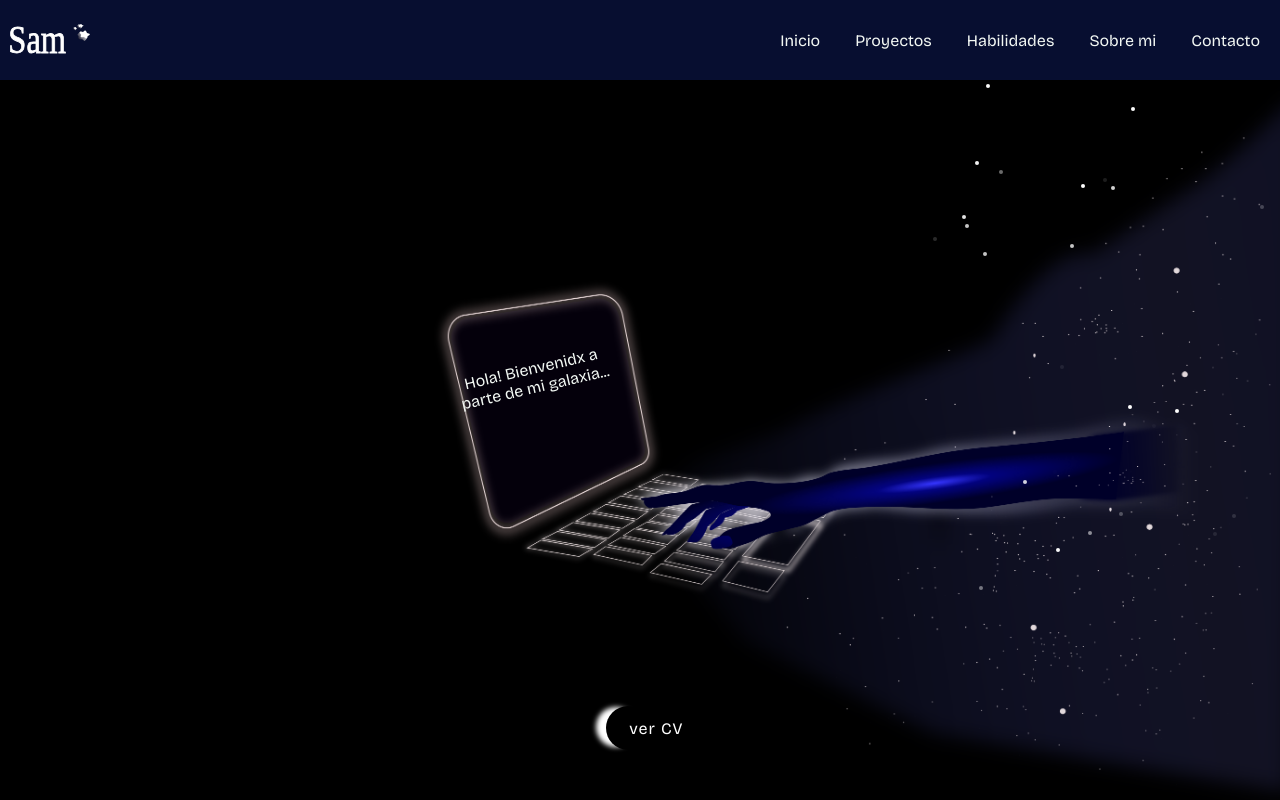
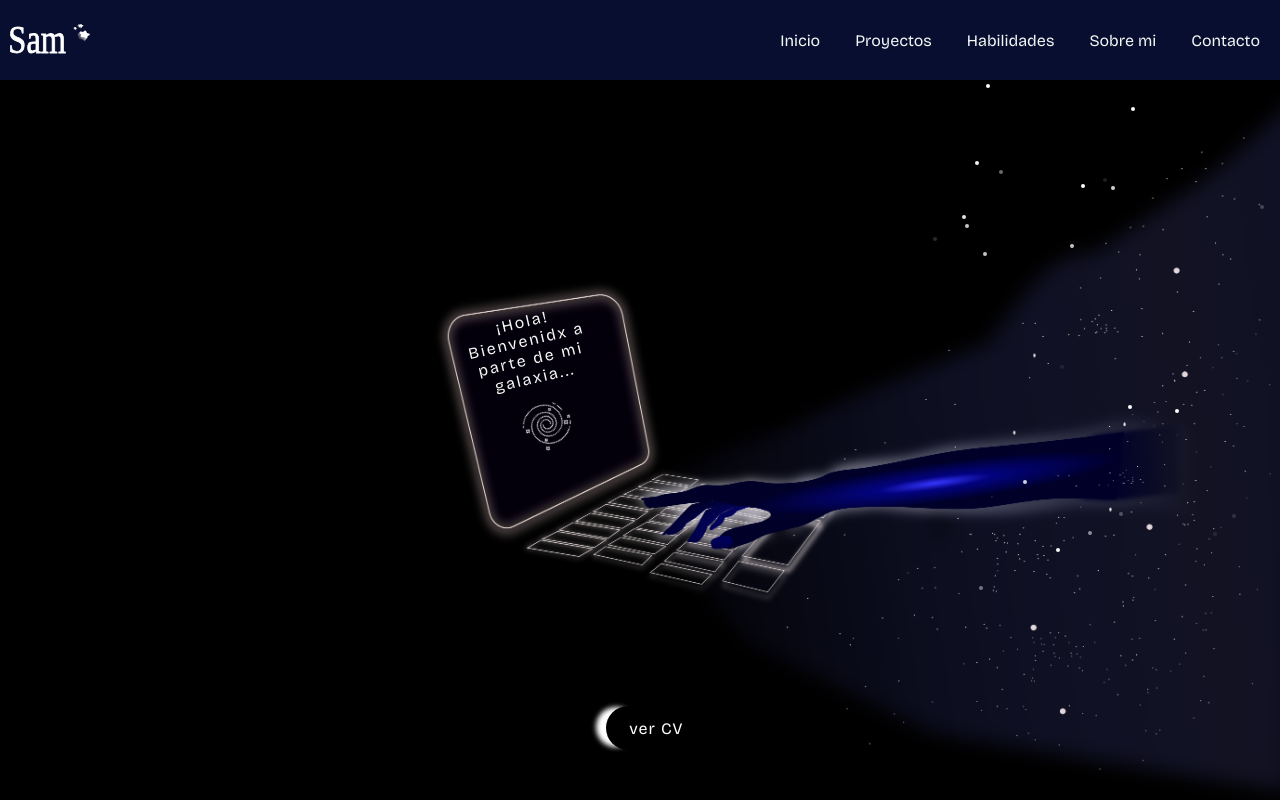
Before and after one commit to SamantaDriuzzi/PortafolioConReact, a React (Create React App) app in the folder portafolio/: page / in a window 1280 px wide. Built offline with nearby package versions, Linux system fonts and the light colour scheme.

Commit message:
agrego un SVG 'galaxia' en el inicio de la app

```diff
--- a/portafolio/src/componentes/inicio/inicio.js
+++ b/portafolio/src/componentes/inicio/inicio.js
@@ -2,12 +2,14 @@ import "../../scss/componentes/inicio/inicio.scss";
 import AnimacionEstrellas from "./animacionEstrellas";
 import BotonLink from "../../bibliotecaUI/botonLink.js";
 import MaquinaEscribir from "../../bibliotecaUI/maquinaEscribir";
+import galaxia from "../../imagenes/Iconos/Galaxia.svg";
 
 const Inicio = () => {
   return (
     <section className="seccionHome">
       <div className="contenedor-maquina-escribir">
-        <MaquinaEscribir texto="Hola! Bienvenidx a parte de mi galaxia..." />
+        <MaquinaEscribir texto="¡Hola! Bienvenidx a parte de mi galaxia..." />
+        <img src={galaxia} alt="SVG Alt Text" className="imagen-galaxia" />
       </div>
       <div className="contenedor-btn-link">
         <BotonLink titulo={"ver CV"} toLink={"url"} />
--- a/portafolio/src/scss/bibliotecaUI/maquinaEscribir.scss
+++ b/portafolio/src/scss/bibliotecaUI/maquinaEscribir.scss
@@ -2,10 +2,11 @@
 
 .frase-maquina-escribir {
   font-family: $text-font;
+  letter-spacing: 2px;
   color: $text-color;
   text-align: center;
   transform: rotate(347deg);
-  width: 180px;
+  width: 160px;
 }
 @media screen and (max-width: 400px) {
   .frase-maquina-escribir {
--- a/portafolio/src/scss/componentes/inicio/inicio.scss
+++ b/portafolio/src/scss/componentes/inicio/inicio.scss
@@ -13,7 +13,22 @@
     display: flex;
     align-content: center;
     flex-wrap: wrap;
-    margin-right: 215px;
+    margin-right: 210px;
+
+    .imagen-galaxia {
+      width: 45px;
+      margin: 90px 0px 0px -90px;
+      animation: rotate 15s linear infinite;
+
+      @keyframes rotate {
+        from {
+          transform: rotate(0deg);
+        }
+        to {
+          transform: rotate(360deg);
+        }
+      }
+    }
   }
 
   .contenedor-btn-link {
```
Also changed, not shown: portafolio/src/imagenes/Iconos/Galaxia.svg (added).
